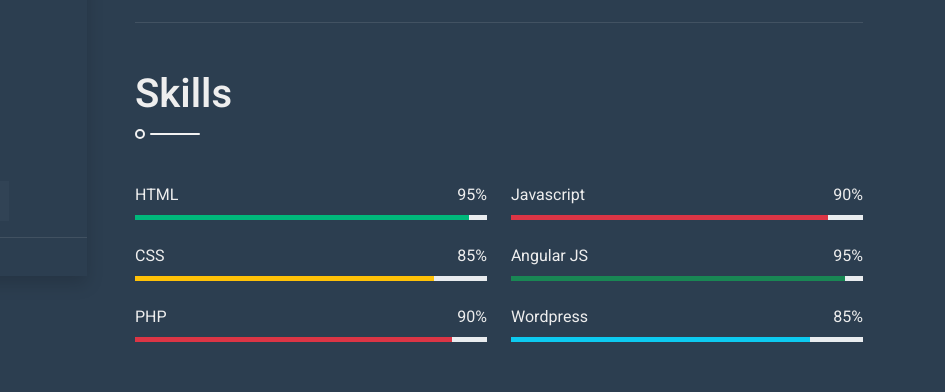
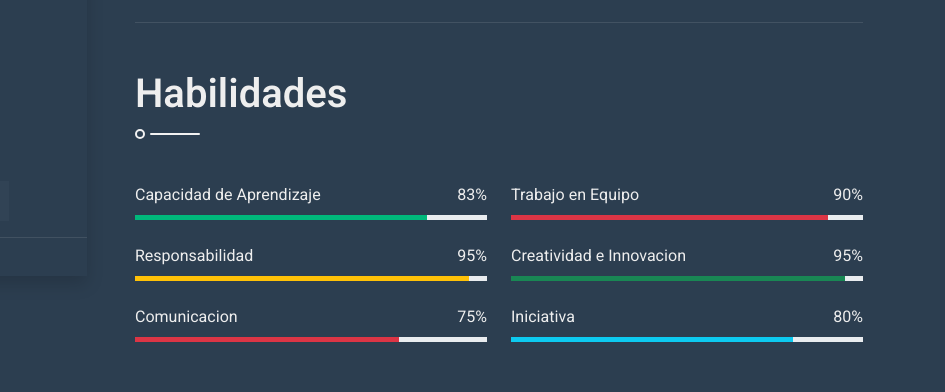
Before and after one commit to iamjoel01/perfil_joel_quilumba, a plain HTML site: page index.html in a window 1280 px wide. Shown: the part 524-916 px from the top of the page, 335-1280 px from the left. Drawn offline with nearby package versions, Linux system fonts and the light colour scheme.

Commit message:
Update index.html

```diff
--- a/index.html
+++ b/index.html
@@ -127,41 +127,41 @@
 
                     <!-- Skills Start -->
                     <section class="py-5 border-bottom wow fadeInUp" data-wow-delay="0.1s">
-                        <h1 class="title pb-3 mb-5">Skills</h1>
+                        <h1 class="title pb-3 mb-5">Habilidades</h1>
                         <div class="row">
                             <div class="col-sm-6">
                                 <div class="skill mb-4">
                                     <div class="d-flex justify-content-between">
-                                        <p class="mb-2">HTML</p>
-                                        <p class="mb-2">95%</p>
+                                        <p class="mb-2">Capacidad de Aprendizaje</p>
+                                        <p class="mb-2">83%</p>
                                     </div>
                                     <div class="progress">
-                                        <div class="progress-bar bg-primary" role="progressbar" aria-valuenow="95" aria-valuemin="0" aria-valuemax="100"></div>
+                                        <div class="progress-bar bg-primary" role="progressbar" aria-valuenow="83" aria-valuemin="0" aria-valuemax="100"></div>
                                     </div>
                                 </div>
                                 <div class="skill mb-4">
                                     <div class="d-flex justify-content-between">
-                                        <p class="mb-2">CSS</p>
-                                        <p class="mb-2">85%</p>
+                                        <p class="mb-2">Responsabilidad</p>
+                                        <p class="mb-2">95%</p>
                                     </div>
                                     <div class="progress">
-                                        <div class="progress-bar bg-warning" role="progressbar" aria-valuenow="85" aria-valuemin="0" aria-valuemax="100"></div>
+                                        <div class="progress-bar bg-warning" role="progressbar" aria-valuenow="95" aria-valuemin="0" aria-valuemax="100"></div>
                                     </div>
                                 </div>
                                 <div class="skill mb-4">
                                     <div class="d-flex justify-content-between">
-                                        <p class="mb-2">PHP</p>
-                                        <p class="mb-2">90%</p>
+                                        <p class="mb-2">Comunicacion</p>
+                                        <p class="mb-2">75%</p>
                                     </div>
                                     <div class="progress">
-                                        <div class="progress-bar bg-danger" role="progressbar" aria-valuenow="90" aria-valuemin="0" aria-valuemax="100"></div>
+                                        <div class="progress-bar bg-danger" role="progressbar" aria-valuenow="75" aria-valuemin="0" aria-valuemax="100"></div>
                                     </div>
                                 </div>
                             </div>
                             <div class="col-sm-6">
                                 <div class="skill mb-4">
                                     <div class="d-flex justify-content-between">
-                                        <p class="mb-2">Javascript</p>
+                                        <p class="mb-2">Trabajo en Equipo</p>
                                         <p class="mb-2">90%</p>
                                     </div>
                                     <div class="progress">
@@ -170,7 +170,7 @@
                                 </div>
                                 <div class="skill mb-4">
                                     <div class="d-flex justify-content-between">
-                                        <p class="mb-2">Angular JS</p>
+                                        <p class="mb-2">Creatividad e Innovacion</p>
                                         <p class="mb-2">95%</p>
                                     </div>
                                     <div class="progress">
@@ -179,11 +179,11 @@
                                 </div>
                                 <div class="skill mb-4">
                                     <div class="d-flex justify-content-between">
-                                        <p class="mb-2">Wordpress</p>
-                                        <p class="mb-2">85%</p>
+                                        <p class="mb-2">Iniciativa</p>
+                                        <p class="mb-2">80%</p>
                                     </div>
                                     <div class="progress">
-                                        <div class="progress-bar bg-info" role="progressbar" aria-valuenow="85" aria-valuemin="0" aria-valuemax="100"></div>
+                                        <div class="progress-bar bg-info" role="progressbar" aria-valuenow="80" aria-valuemin="0" aria-valuemax="100"></div>
                                     </div>
                                 </div>
                             </div>
```
